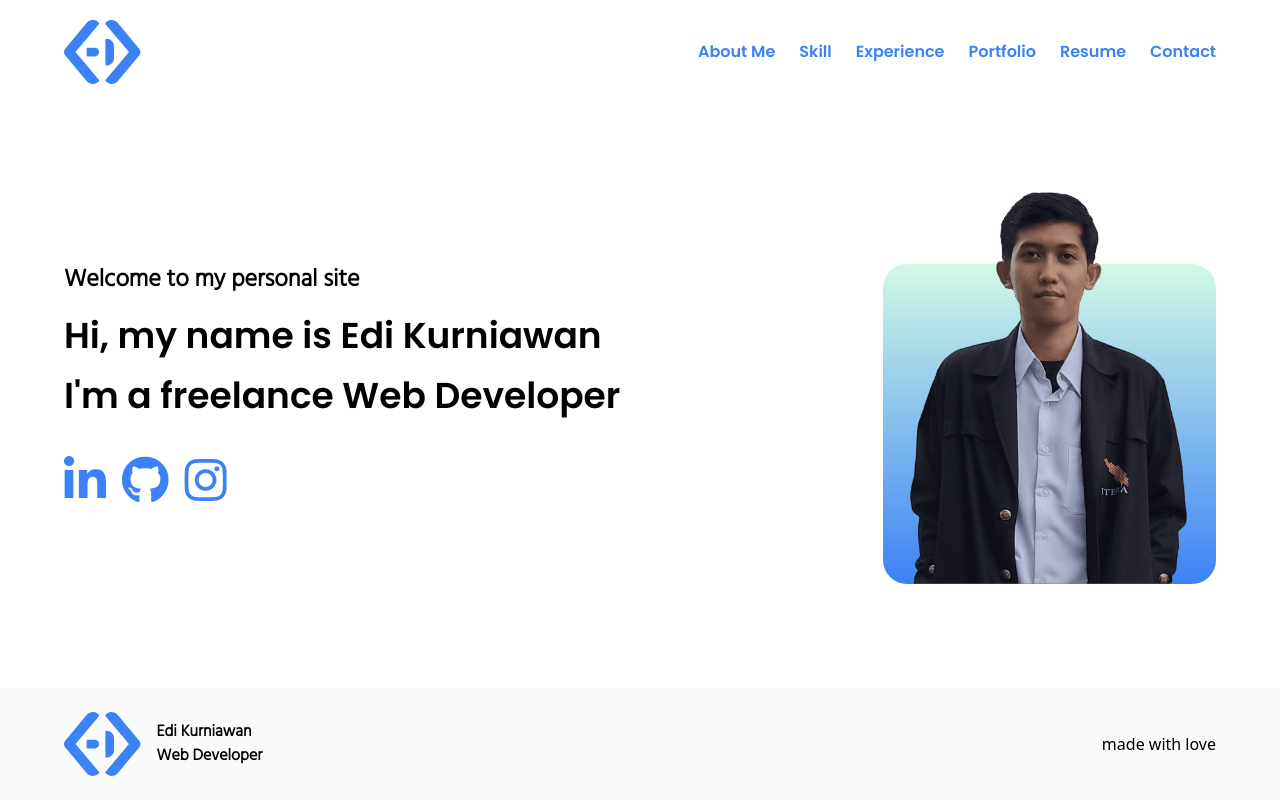
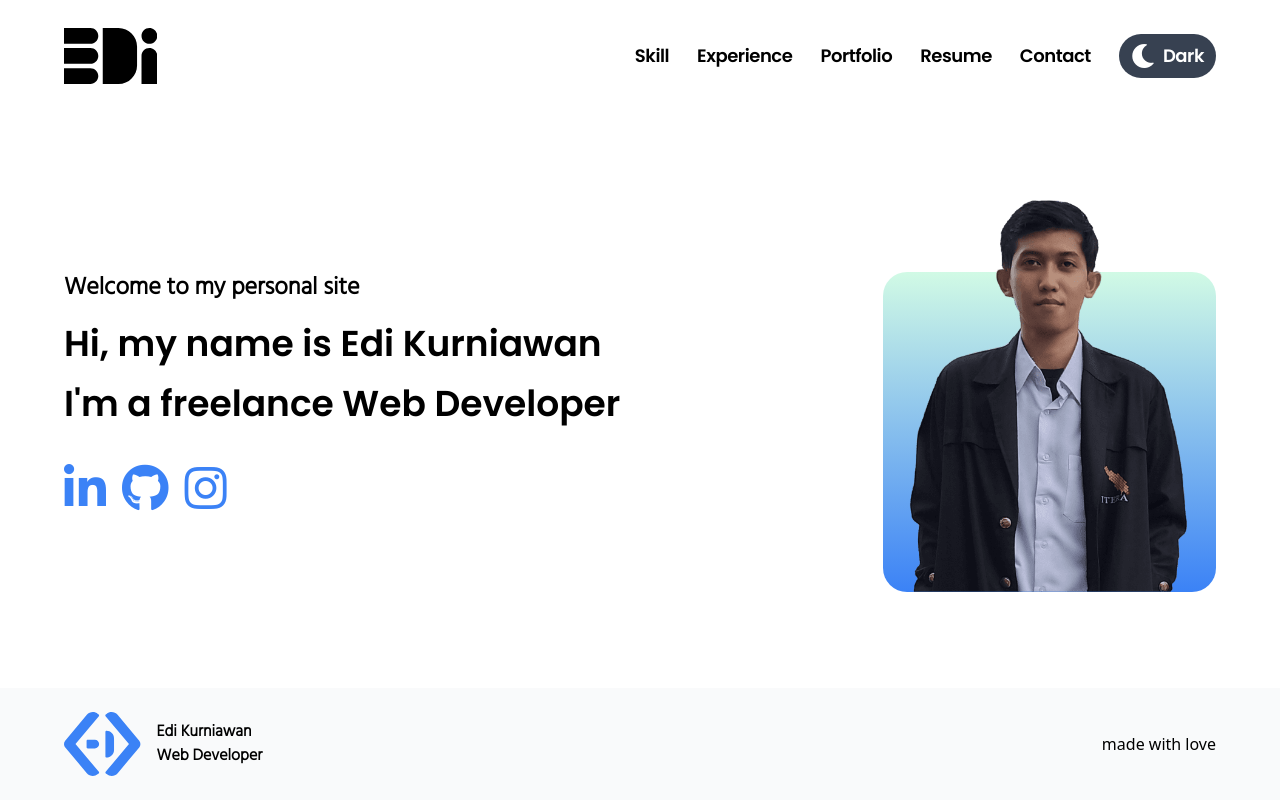
Before and after one commit to edikurniawan-dev/edikurniawan.dev, a React (Create React App) app: page / in a window 1280 px wide. Built offline with nearby package versions, Linux system fonts and the light colour scheme.

Commit message:
change logo and add toggle dark mode

```diff
--- a/src/components/Navbar.jsx
+++ b/src/components/Navbar.jsx
@@ -3,29 +3,24 @@ import { NavLink } from 'react-router-dom';
 
 const Navbar = () => {
     return (
-        <div className="flex justify-between items-center py-5 text-blue-500">
+        <div className="flex justify-between items-center py-7 text-blue-light">
             <div className="">
                 <NavLink exact to="/">
                     <svg
-                        className="h-16"
-                        viewBox="0 0 488 408"
+                        className="h-14"
+                        viewBox="0 0 503 302"
                         fill="none"
                         xmlns="http://www.w3.org/2000/svg">
                         <path
                             fillRule="evenodd"
                             clipRule="evenodd"
-                            d="M216.002 12.1394C194.848 -5.61071 163.31 -2.85146 145.56 18.3023L7.5692 182.754C-0.0659778 191.853 -1.7718 203.954 2.04083 214.361C3.23924 218.544 5.31504 222.549 8.29264 226.098L145.56 389.687C163.31 410.841 194.848 413.6 216.002 395.85L221.364 391.35C224.326 388.865 224.712 384.45 222.227 381.488L73.292 203.995L222.227 26.5007C224.712 23.5392 224.326 19.1239 221.364 16.6389L216.002 12.1394ZM265.793 16.6389C262.831 19.1239 262.445 23.5392 264.93 26.5007L414.227 204.426L265.654 381.488C263.169 384.45 263.555 388.865 266.516 391.35L271.879 395.85C293.032 413.6 324.57 410.841 342.32 389.687L479.588 226.098C484.877 219.794 487.321 212.049 487.056 204.426C487.321 196.802 484.877 189.057 479.588 182.754L341.597 18.3023C323.847 -2.85149 292.309 -5.61068 271.155 12.1394L265.793 16.6389ZM264 126.754C264 123.024 267.024 120 270.754 120C297.4 120 319 141.6 319 168.246V241.754C319 268.4 297.4 290 270.754 290C267.024 290 264 286.976 264 283.246V126.754ZM144 225C144 228.866 147.134 232 151 232H196.5C211.688 232 224 219.688 224 204.5C224 189.312 211.688 177 196.5 177H151C147.134 177 144 180.134 144 184V225Z"
+                            d="M142.5 0H0V85H142.5C165.972 85 185 65.972 185 42.5C185 19.028 165.972 0 142.5 0ZM460.5 108C437.028 108 418 127.028 418 150.5V302H503V150.5C503 127.028 483.972 108 460.5 108ZM418 42.5C418 19.028 437.028 0 460.5 0C483.972 0 503 19.028 503 42.5C503 65.972 483.972 85 460.5 85C437.028 85 418 65.972 418 42.5ZM294 0H209V302H294C349.229 302 394 257.229 394 202V100C394 44.7715 349.229 0 294 0ZM0 108H142.5C165.972 108 185 127.028 185 150.5C185 173.972 165.972 193 142.5 193H0V108ZM142.5 217H0V302H142.5C165.972 302 185 282.972 185 259.5C185 236.028 165.972 217 142.5 217Z"
                             fill="currentColor"
                         />
                     </svg>
                 </NavLink>
             </div>
-            <ul className="flex space-x-6 font-poppins">
-                <li>
-                    <NavLink exact to="/">
-                        About Me
-                    </NavLink>
-                </li>
+            <ul className="flex items-center space-x-7 font-poppins text-lg tracking-tight">
                 <li>
                     <NavLink to="/portfolio">Skill</NavLink>
                 </li>
@@ -41,6 +36,21 @@ const Navbar = () => {
                 <li>
                     <NavLink to="/contact">Contact</NavLink>
                 </li>
+                <li>
+                    <button className="">
+                        <div className="bg-gray-700 rounded-full px-3 py-2 flex items-center justify-center text-white space-x-2">
+                            <i className="fas fa-moon fa-lg"></i>
+                            <p className="font-poppins text-lg tracking-tight">
+                                Dark
+                            </p>
+                            <i className="hidden fas fa-sun fa-lg "></i>
+
+                            <p className="hidden font-poppins text-lg tracking-tight">
+                                Light
+                            </p>
+                        </div>
+                    </button>
+                </li>
             </ul>
         </div>
     );
```
